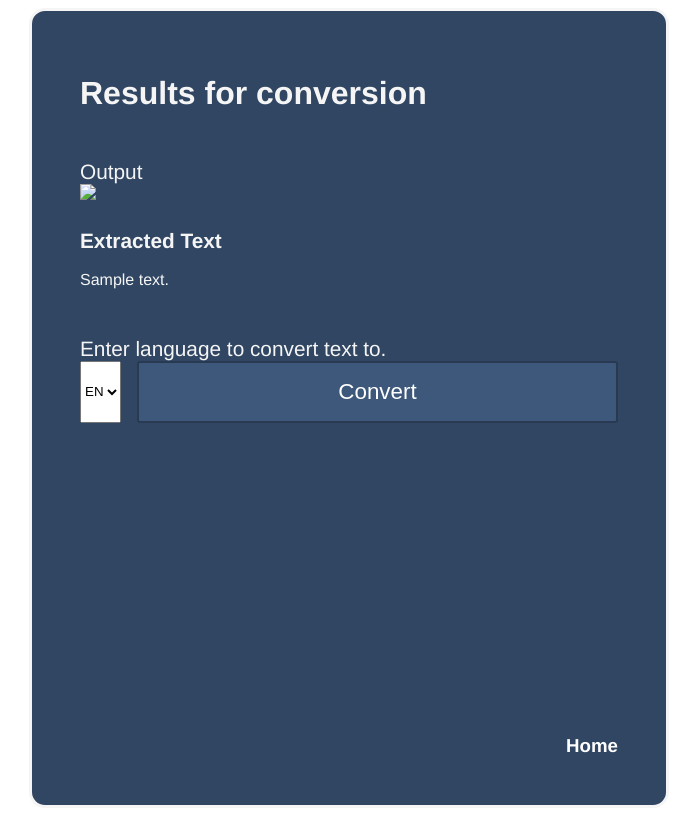
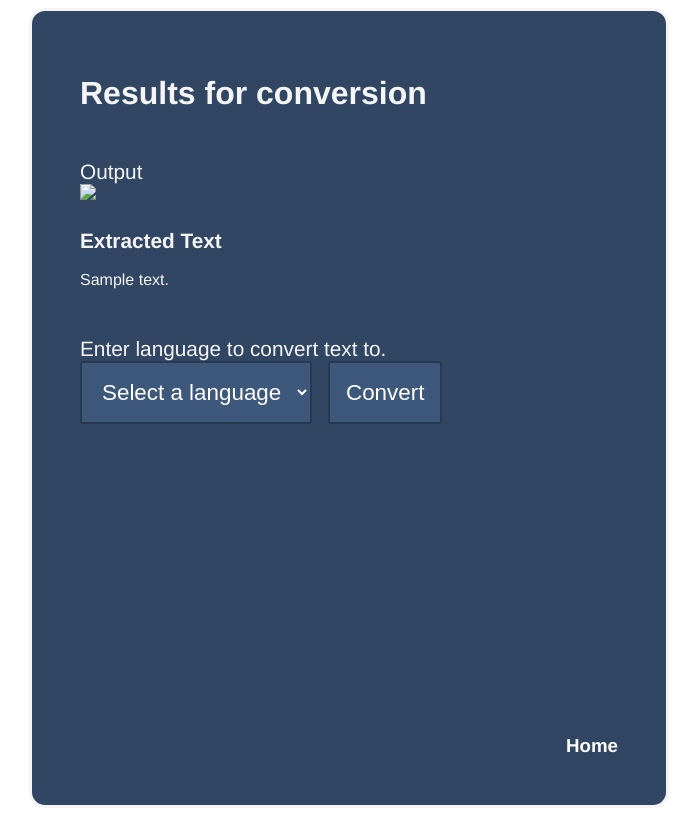
Before and after one commit to samkhodak/text-extraction-app, a Flask app: template final/templates/results.html in a window 1280 px wide. Shown: the whole page, without its empty margins (291-988 px from the left). Run offline with Flask 3, Linux system fonts and the light colour scheme; the template is opened without the code that fills it: most values are stand-ins (such as "Sample title", 1, 10 or a date in 2020).

Commit message:
added basic languages form and function for results page

```diff
--- a/final/app.py
+++ b/final/app.py
@@ -2,8 +2,6 @@
 khod2
 This is a web app to extract text from images and view operations on it.
 """
-
-
 import flask
 import uuid
 from flask_session import Session
--- a/final/requirements.txt
+++ b/final/requirements.txt
@@ -6,3 +6,4 @@ gunicorn
 google-api-python-client
 google-cloud
 google-cloud-vision
+google-cloud-translate
--- a/final/static/styles.css
+++ b/final/static/styles.css
@@ -106,6 +106,7 @@
     font-size: 1.4rem;
     flex-grow: 1;
     padding: 1rem;
+    height: 63px;
     background-color: #3D587B;
     border-radius: 3px;
     border: 2px solid #283A52;
@@ -121,3 +122,19 @@
 #original-image {
     max-width: 80%;
 }
+
+.language-select {
+    max-width: fit-content;
+    font-size: 1.4rem;
+    padding: 1rem 0 1rem 1rem;
+    border-radius: 3px;
+    background-color: #3D587B;
+    color: white;
+    border: 2px solid #283A52;
+}
+
+.translate-row {
+    display: inline-flex;
+    align-items: baseline;
+    gap: 1rem;
+}
--- a/final/templates/results.html
+++ b/final/templates/results.html
@@ -15,13 +15,18 @@
 
         <form action="{{ url_for('translated')}}" method="post" enctype = 'multipart/form-data'>
             <label for="language-select" class="form-label">Enter language to convert text to.</label>
-            <div class="button-row">
-                <select name="language" id="language-select">
-                    <option value="en">EN</option>
-                    <option value="sp">SP</option>
-                    <option value="fr">FR</option>
-                </select>
-                <button type="submit" class="button">Convert</button>
+            <div class="translate-row">
+                {% if (languages) %}
+                    <select name="language" class="language-select" required>
+                        <option value="" selected disabled hidden>Select a language</option>
+                        {% for lang_option in languages %}
+                            <option class="language-option" value="{{lang_option.code}}">{{lang_option.name}}</option>
+                        {% endfor %}
+                    </select>
+                    <button type="submit" class="button">Convert</button>
+                {% else %}
+                    <p class="error-message">Something went wrong. Sorry!</p>
+                {% endif %}
             </div>
         </form>
     </div>
--- a/final/utilities/image.py
+++ b/final/utilities/image.py
@@ -10,11 +10,9 @@ def encode_image(image):
     :return: base64 bytes
 
     """
-    print(type(image))
     im = Image.open(image)
     data = io.BytesIO()
     im.save(data, "PNG")
     encoded_img_data = base64.b64encode(data.getvalue())
-    print(type(encoded_img_data))
 
     return encoded_img_data
```
Also changed, not shown: final/cloudbuild.yaml (added, +7 -0 lines), final/results.py (+6 -7 lines), final/translated.py (+6 -1 lines), final/utilities/ml_functions.py (+27 -5 lines), 1 other file.
